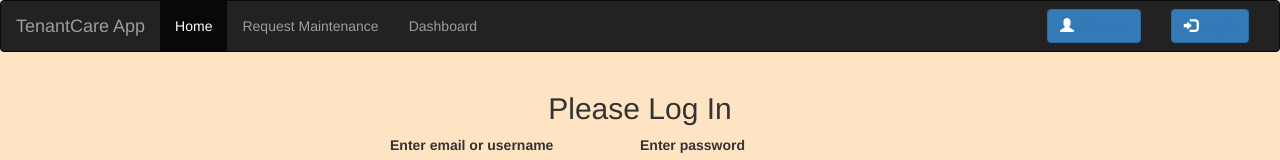
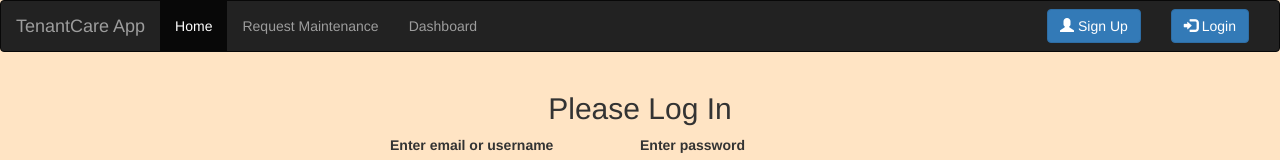
Before and after one commit to gckey/tenant-care, a React (Vite) app in the folder frontend/: page / in a window 1280 px wide. Shown: the top 160 px of the page. Built offline with nearby package versions, Linux system fonts and the light colour scheme.

Commit message:
Add Link to the header

```diff
--- a/frontend/src/App.css
+++ b/frontend/src/App.css
@@ -68,3 +68,8 @@ label {
 .maintenanceReqItem:nth-child(even) {
   background-color: #f2f2f2;
 }
+
+.navbar-right li button a {
+  color: #fff;
+  text-decoration: none;
+}
--- a/frontend/src/App.jsx
+++ b/frontend/src/App.jsx
@@ -1,6 +1,7 @@
 import { useState } from 'react';
 import HomePage from './components/HomePage';
 import LogInPage from './components/LogInPage';
+import MaintenanceRequestForm from './components/MaintenanceRequestForm';
 import './App.css'
 import Header from './components/Header';
 import MaintenanceReqList from './components/MaintenanceReqList';
@@ -27,7 +28,12 @@ function App() {
           element={<LogInPage setUserInfo={setUserInfo}/>}
         />
         <Route path="/home" element={<HomePage />} />
-        <Route path="/maintenance-request" element={<MaintenanceReqList userInfo={userInfo}/>}/>
+        <Route path="/maintenance-request" element={<MaintenanceReqList userInfo={userInfo}/>}>
+          <Route
+            path="/maintenance-request/new"
+            element={<MaintenanceRequestForm />}
+          />
+        </Route>
       </Routes>
     </div>
   );
```
